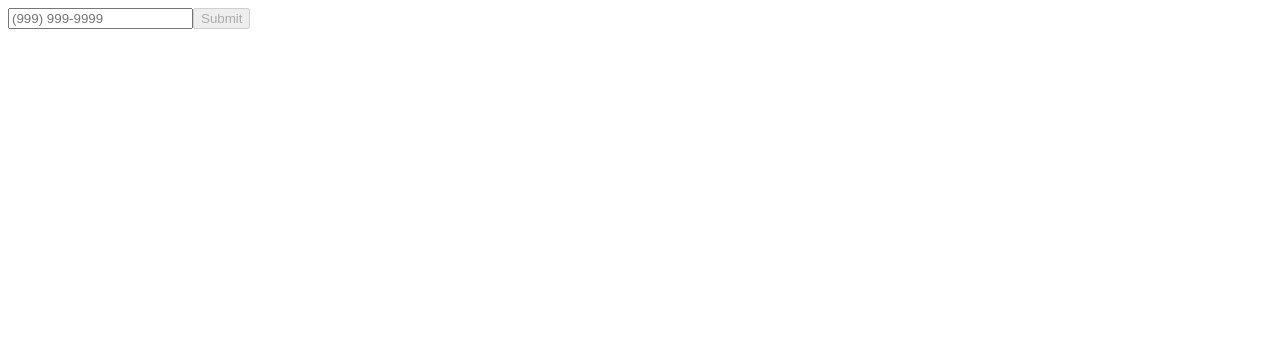
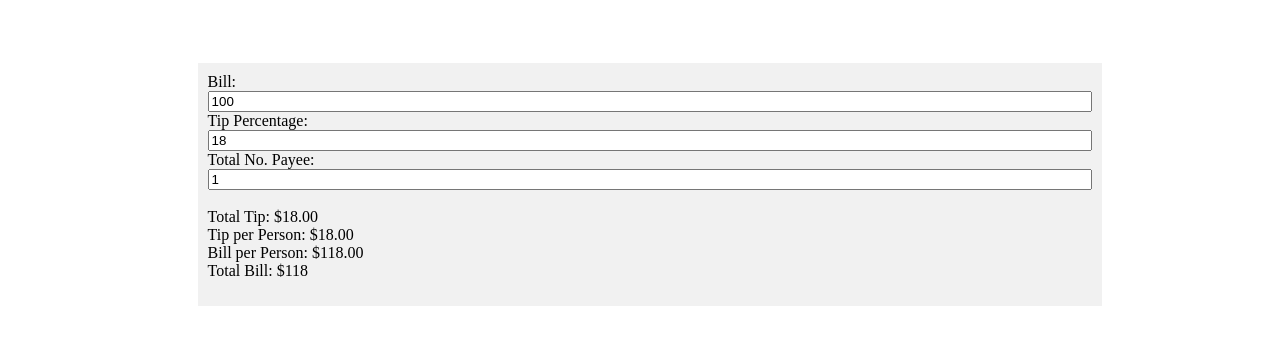
Before and after one commit to codecamp-prem/React-Coding-Interview, a React (Vite) app: page / in a window 1280 px wide. Shown: the top 344 px of the page. Built offline with nearby package versions, Linux system fonts and the light colour scheme.

Commit message:
Tip Calculator with inline styling in React

```diff
--- a/src/App.tsx
+++ b/src/App.tsx
@@ -1,9 +1,9 @@
-import { PhoneInput } from "./PhoneInput";
+import { TipCalculator } from "./TipCalculator";
 
 function App() {
   return (
     <>
-      <PhoneInput />
+      <TipCalculator />
     </>
   );
 }
--- /dev/null
+++ b/src/TipCalculator/TipCalculator.tsx
@@ -0,0 +1,95 @@
+import { useState } from "react";
+
+const TipCalculator = () => {
+  const [bill, setBill] = useState(100);
+  const [tipPercent, setTipPercent] = useState(18);
+  const [payee, setPayee] = useState(1);
+
+  const handleBill = (e: React.ChangeEvent<HTMLInputElement>) =>
+    setBill(onlyNumber(e.target.value));
+
+  const handleTipPercent = (e: React.ChangeEvent<HTMLInputElement>) =>
+    setTipPercent(onlyNumber(e.target.value));
+
+  const handlePayee = (e: React.ChangeEvent<HTMLInputElement>) =>
+    setPayee(onlyNumber(e.target.value));
+
+  const totalTip = (bill * tipPercent) / 100;
+  const perPersonTip = totalTip / payee;
+  const totalBill = bill + totalTip;
+  const billPerPerson = totalBill / payee;
+
+  return (
+    <>
+      <div className="outerDiv" style={styles.outerDiv}>
+        <label htmlFor="bill">Bill: </label>
+        <input
+          id="bill"
+          type="number"
+          min="1"
+          value={bill}
+          onChange={handleBill}
+        />
+        <label htmlFor="tipPercent"> Tip Percentage: </label>
+        <input
+          id="tipPercent"
+          type="number"
+          min="0"
+          value={tipPercent}
+          onChange={handleTipPercent}
+        />
+        <label htmlFor="payee"> Total No. Payee: </label>
+        <input
+          id="payee"
+          type="number"
+          min="1"
+          value={payee}
+          onChange={handlePayee}
+        />
+
+        <p
+          style={{
+            paddingTop: "2px",
+            display: "flex",
+            flexDirection: "column",
+          }}
+        >
+          <label>
+            Total Tip: {isNaN(totalTip) ? "---" : `$${totalTip.toFixed(2)}`}
+          </label>
+          <label>
+            Tip per Person:{" "}
+            {isNaN(perPersonTip) ? "---" : `$${perPersonTip.toFixed(2)}`}
+          </label>
+          <label>
+            Bill per Person:{" "}
+            {isNaN(billPerPerson) ? "---" : `$${billPerPerson.toFixed(2)}`}
+          </label>
+          <label>
+            Total Bill: {isNaN(totalBill) ? "---" : `$${totalBill}`}
+          </label>
+        </p>
+      </div>
+    </>
+  );
+};
+
+const styles = {
+  outerDiv: {
+    backgroundColor: "#f1f1f1",
+    width: "70%",
+    display: "flex",
+    flexDirection: "column",
+    padding: "10px",
+    margin: "5% 15% 0 15%",
+  },
+} as const;
+
+/* top | right | bottom | left */
+//margin: 2px 1em 0 auto;
+function onlyNumber(str: string) {
+  const rawString = str.replace(/\D/g, ""); //only allow number in input box to be typed.
+  return parseInt(rawString); //then convert that number in string to Integer
+}
+
+export default TipCalculator;
--- /dev/null
+++ b/src/TipCalculator/index.ts
@@ -0,0 +1 @@
+export { default as TipCalculator } from "./TipCalculator";
```
